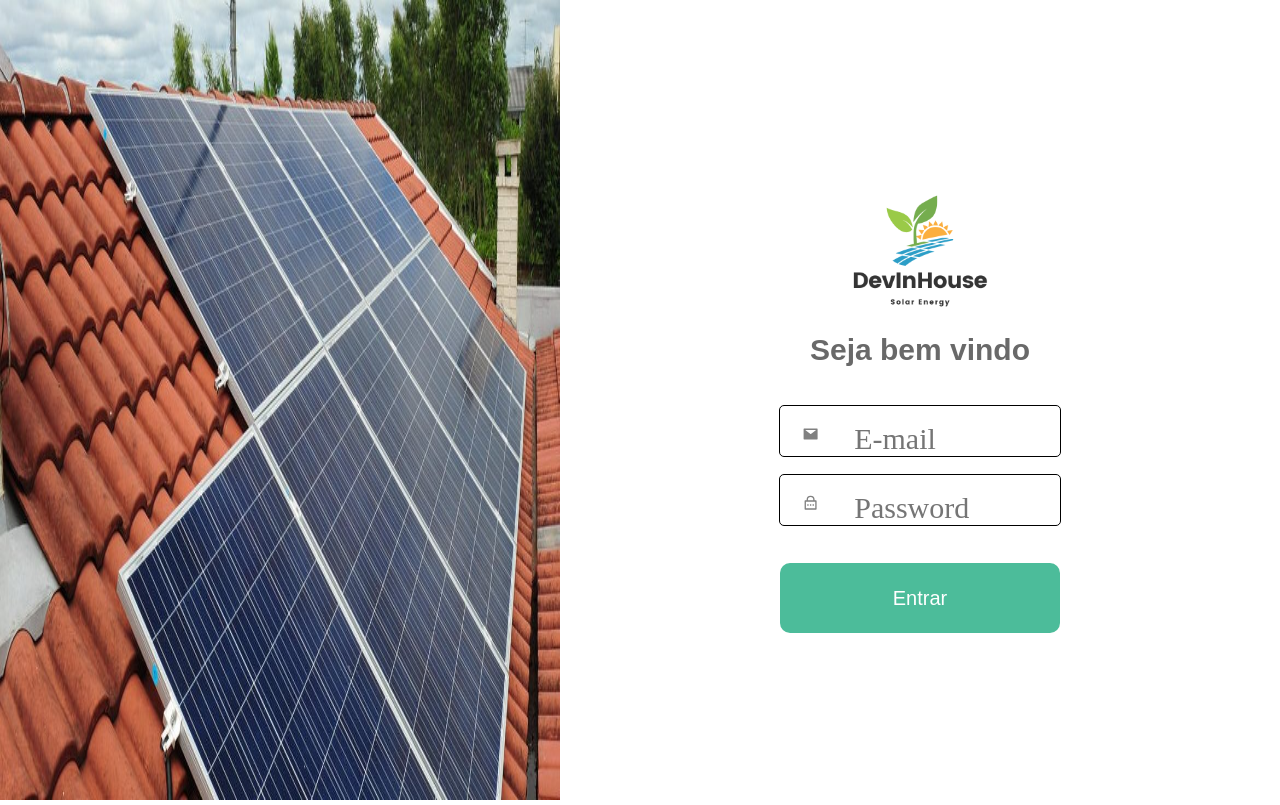
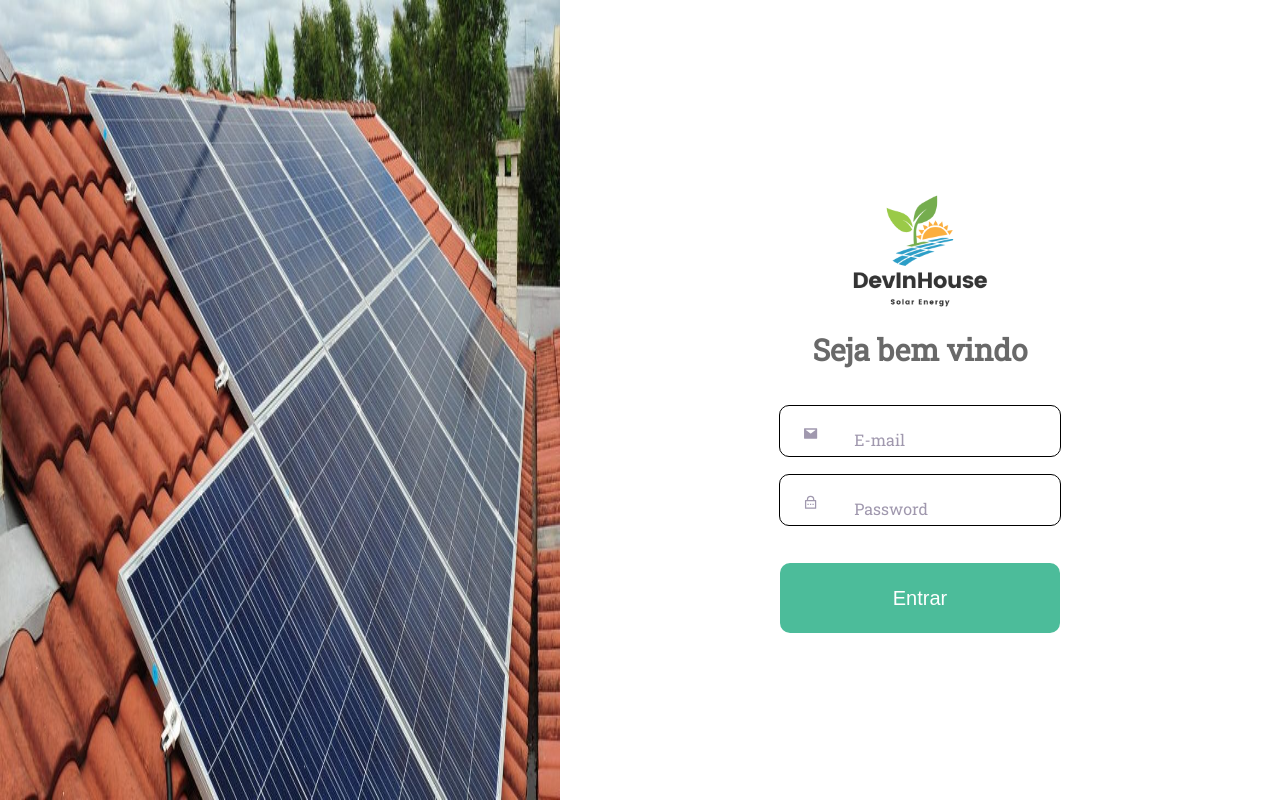
Before and after one commit to alexborgessjc/modulo_1_projeto_avaliativo_2, a React (Create React App) app: page / in a window 1280 px wide. Built offline with nearby package versions, Linux system fonts and the light colour scheme; data requests are answered from the project's data file.

Commit message:
layout do login na versao final

```diff
--- /dev/null
+++ b/src/assets/css/fonts.css
@@ -0,0 +1 @@
+@import url('https://fonts.googleapis.com/css2?family=Roboto+Slab&display=swap');
--- a/src/components/Grafico/index.js
+++ b/src/components/Grafico/index.js
@@ -67,29 +67,29 @@ export default function Chart({ labels, dataPlot}){
     },
 };
 
-const obj =
-  unidade.map((unidade) =>{
-    const geracao2 =
-      geracao.filter((value) => value.idUnidade === unidade.id)
 
-  console.log(geracao2);
-    return(
 
+const obj = unidade.map((unidade) =>{
+
+    var numeros = [];
+    const teste = geracao.filter((gerado)=> gerado.idUnidade == unidade.id)
+    numeros.push(teste[0].gerado);
+    console.log(numeros)
+      return(
       {
-
         label: unidade.apelido,
-        data: [10,20,30], //tratar o dado
+        data: numeros, //tratar o dado
         borderColor: '#2196f3',
         backgroundColor: '#2196f3',
       }
-    )}
-  )
+    )
+})
 
-  const obj2 = JSON.parse(JSON.stringify(obj));
+const obj2 = JSON.parse(JSON.stringify(obj));
 
 const data = {
   labels:['Janeiro', 'Fevereiro','Março', 'Abril', 'Maio', 'Junho'],
-  datasets:obj2};
-
+  datasets: obj2,
+}
   return <Line options={options} data={data}/>;
 }
--- a/src/components/Input/styles.js
+++ b/src/components/Input/styles.js
@@ -1,4 +1,5 @@
 import styled from 'styled-components';
+import '../../assets/css/fonts.css'
 
 export const ContainerInput = styled.div`
   display: flex;
@@ -9,16 +10,15 @@ export const ContainerInput = styled.div`
   height: 50px;
   margin-left: auto;
   margin-right: auto;
-  border-radius: 5px;
+  border-radius: 10px;
   margin-bottom: 15px;
   svg{
     padding-left: 2%;
-    color: grey;
+    color: #A098AE;
     position: relative;
     top: 20px;
     width: 50px;
     height: 50px;
-
   }
 `;
 
@@ -26,10 +26,17 @@ export const InputText = styled.input`
   margin-left: auto;
   margin-right: auto;
   width: 47%;
-  height: 50px;
+  height: 30px;
   border-radius: 5px;
   outline: none;
+  padding-bottom: 5px;
   padding-left: 0px;
+  ::-webkit-input-placeholder
+  {
+    color: #A098AE;
+    font-family: 'Roboto Slab', serif;
+    font-size: 16px;
+  }
 `;
 
 export const ErrorMessage = styled.div`
--- a/src/pages/Login/styles.js
+++ b/src/pages/Login/styles.js
@@ -1,4 +1,5 @@
 import styled from 'styled-components';
+import '../../assets/css/fonts.css'
 
 export const FormDefault = styled.form`
   display: flex;
@@ -68,7 +69,7 @@ export const FormDiv = styled.div`
 
 export const TitleLogin = styled.div`
   margin-bottom: 40px;
-  font-family:Arial, Helvetica, sans-serif;
+  font-family: 'Roboto Slab', serif;
   color: #696969;
   font-weight: bold;
 `;
```
Also changed, not shown: src/components/Input/index.js (indentation only).
